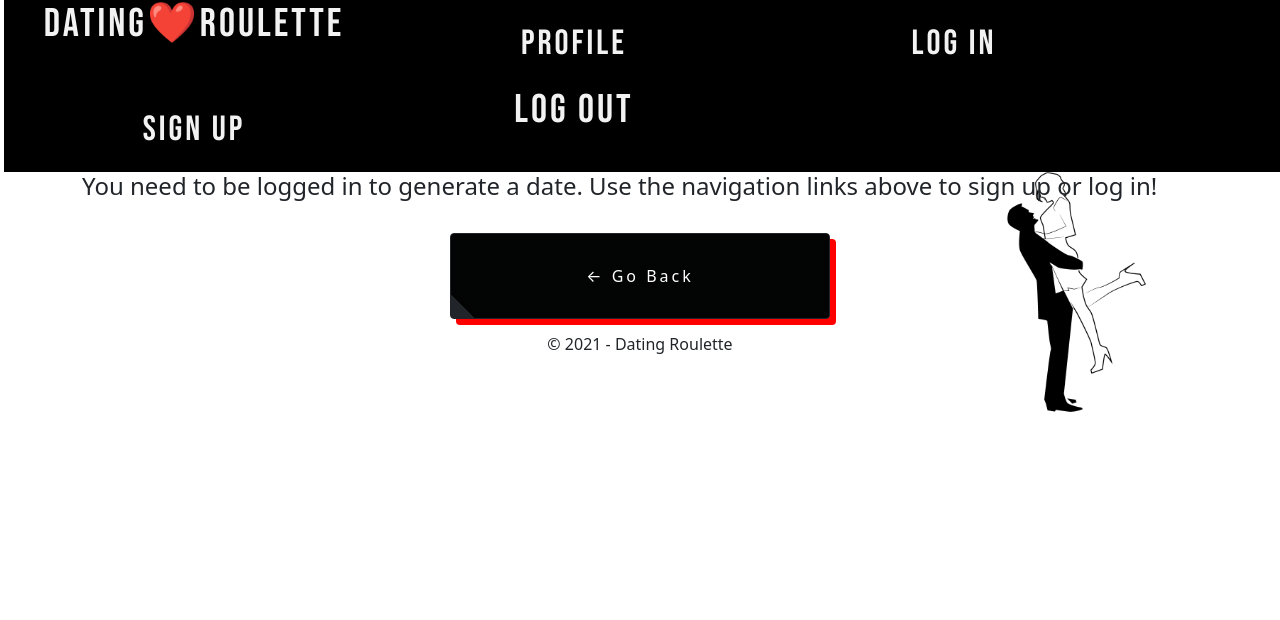
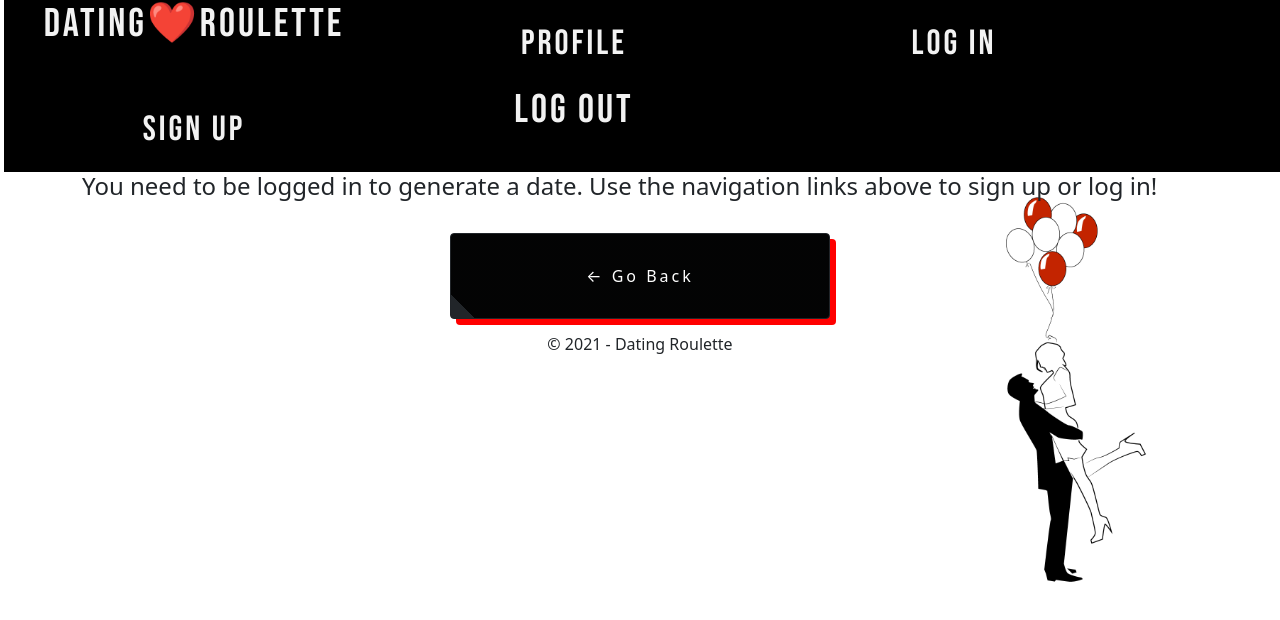
Before and after one commit to moenaan/DatingRoulette, a React (Create React App) app in the folder client/: page /profiles/1 in a window 1280 px wide. Shown: the top 620 px of the page. Built offline with nearby package versions, Linux system fonts and the light colour scheme; no server answers; a web font is replaced by a local one.

Commit message:
update code

```diff
--- a/client/src/index.css
+++ b/client/src/index.css
@@ -45,21 +45,14 @@
 } */
 
 body {
-  background-image: url(./img/Skyline.png);
-  background-size: 100%;
-  background-repeat: no-repeat, repeat;
-  background-position-x: center;
-  background-position-y: 35%;
-  margin: 0!important;
-  padding: 0!important;
-}
-
-body {
   background-image: url(./img/Couple-in-love.png);
   background-size: contain;
   background-repeat: no-repeat;
   background-position-x: right;
-  background-position-y: 25%;
+  background-position-y: 170px;
+  overflow: auto;
+  margin: 0!important;
+  padding: 0!important;
 }
 
 button, button::after {
@@ -372,11 +365,13 @@ button:hover::after {
   font-size: xxx-large;
   font-family: 'Cedarville Cursive', cursive;
   word-break: break-word;
-  overflow: ellipsis;
+  overflow: auto;
   width: fit-content;
   display: flex;
   flex-wrap: wrap-reverse;
   margin-right: 400px!important;
+  white-space: nowrap;
+  text-overflow: ellipsis;
 }
 
 /* date display ends */
--- a/client/src/pages/Profile.js
+++ b/client/src/pages/Profile.js
@@ -64,7 +64,7 @@ words[13] = "Hiking"
 words[14] = "Go to a new park"
 words[15] = "Arboretum"
 words[16] = "People watching"
-words[17] = "Zip lining"
+words[17] = "Zip Lining"
 words[18] = "Play in a playground"
 words[19] = "Swimming"
 words[20] = "Workout together"
@@ -124,9 +124,9 @@ words[73] = "Listen to an epic album together in the car with great sound system
 words[74] = "Play tennis"
 words[75] = "Play vollyball"
 words[76] = "Play basketball"
-words[77] = "got to the library and join a free class they offer"
+words[77] = "Go to the library and join a free class they offer"
 words[78] = "Cook a meal together handcuffed"
-words[79] = "pretend to be tourist in your city and do all the touristy things"
+words[79] = "Pretend to be tourist in your city and do all the touristy things"
 words[80] = "Write love letters to each other and hide it around the house for each other to find"
 words[81] = "Go to a local theatre and watch a play"
 words[82] = "Take a dance class together"
```
Also changed, not shown: 1 other file (tests, documents, lock files or other folders).
